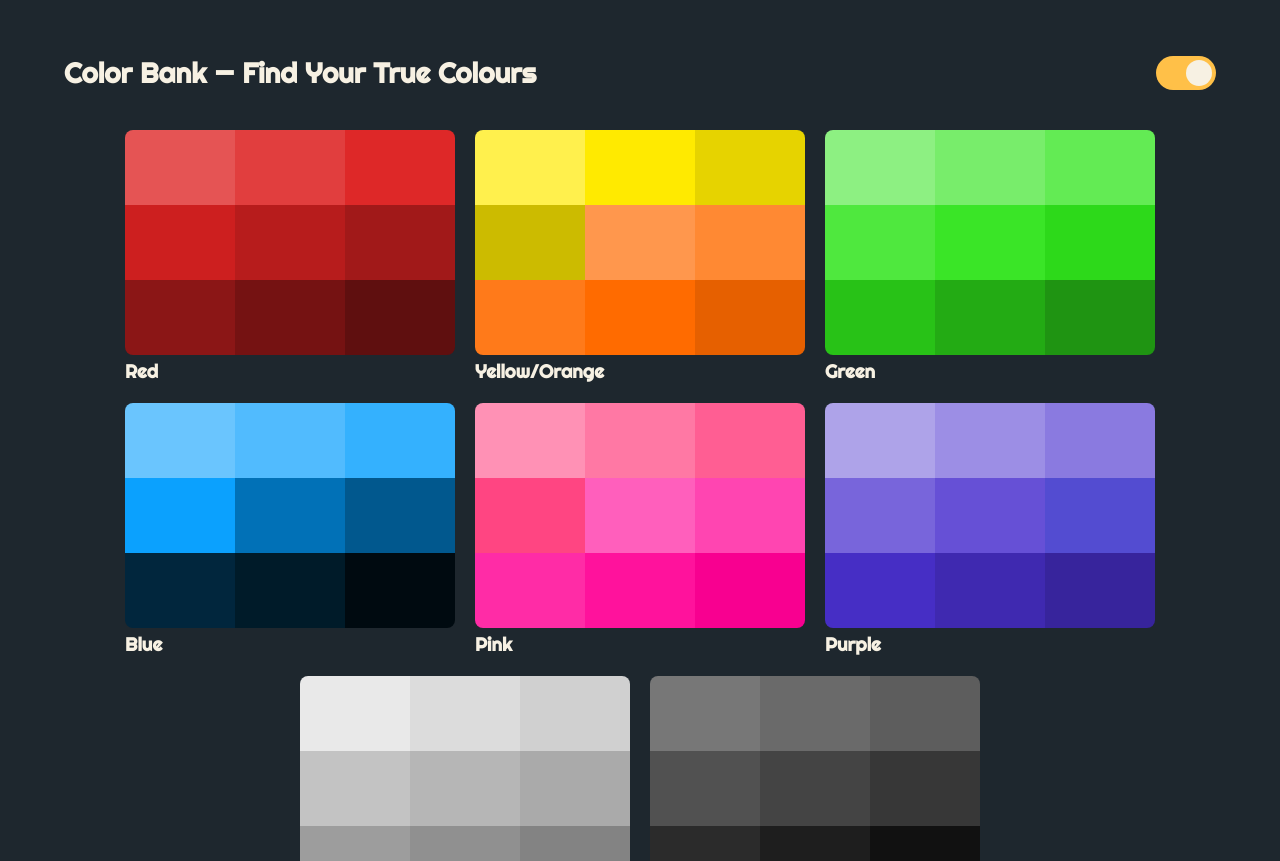
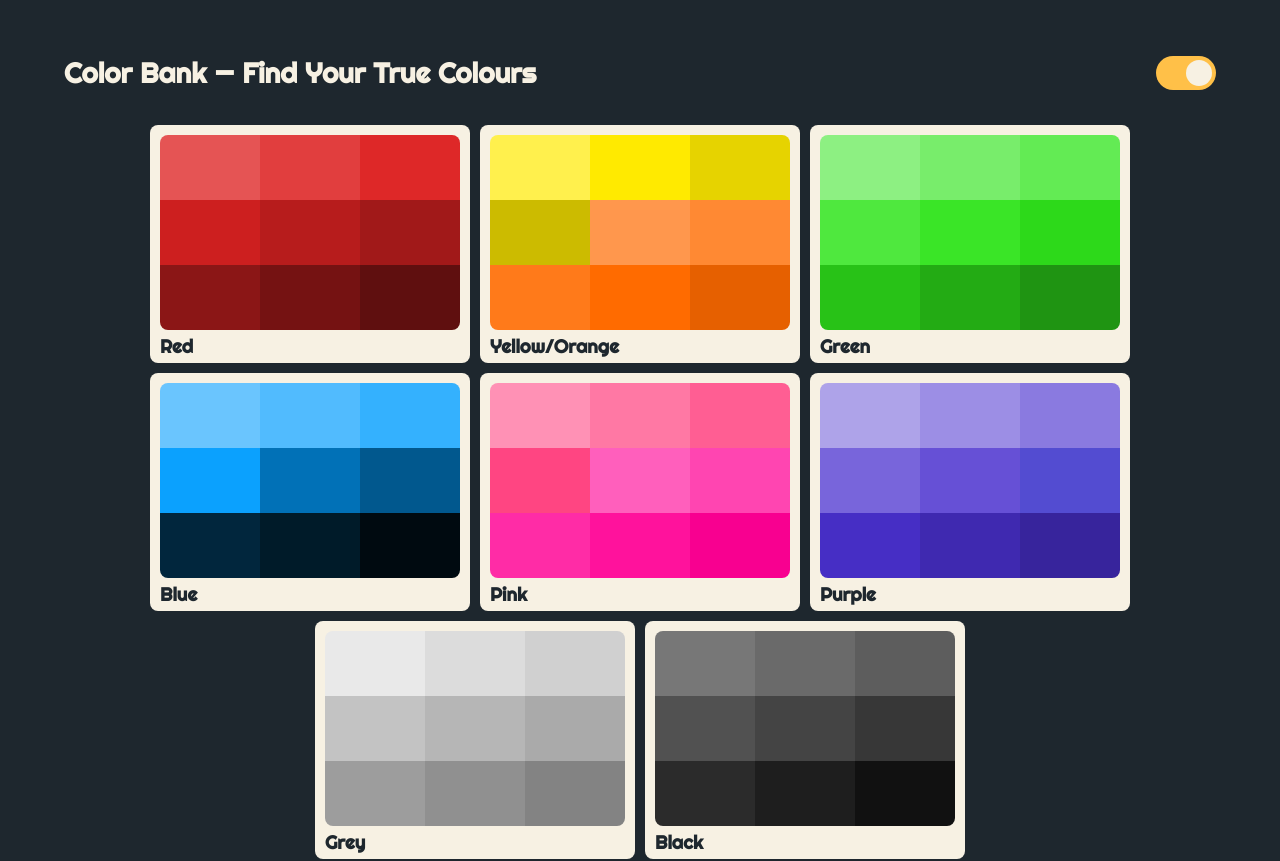
Before and after one commit to noahatkins/palettes, a Next.js app: page / in a window 1280 px wide. Shown: the top 861 px of the page. Built offline with nearby package versions, Linux system fonts and the light colour scheme.

Commit message:
added border around thumbnails

```diff
--- a/styles/globals.css
+++ b/styles/globals.css
@@ -31,14 +31,21 @@ a {
 }
 
 .thumbnail {
-  padding: 5px 5px 0px 5px;
+  padding: 10px 10px 0px 10px;
+  background-color: var(--secondary);
   margin: 5px;
+  border-radius: 8px;
   display: flex;
   flex-direction: column;
   width: fit-content;
   cursor: pointer;
   transition: all ease-in-out 0.2s;
   height: fit-content;
+}
+
+.test {
+  padding: 20px;
+  background-color: white;
 }
 
 .thumbnail:hover {
@@ -49,8 +56,8 @@ a {
   display: flex;
 }
 .row span {
-  height: 75px;
-  width: 110px;
+  height: 65px;
+  width: 100px;
 }
 
 .row .top:first-child {
@@ -297,10 +304,11 @@ h4 {
 }
 
 h3 {
-  color: var(--secondary);
+  color: var(--primary);
   padding: 5px 0;
   margin: 0;
 }
+
 @media only screen and (max-width: 930px) {
   .formatSelect {
     font-size: 15px;
```
